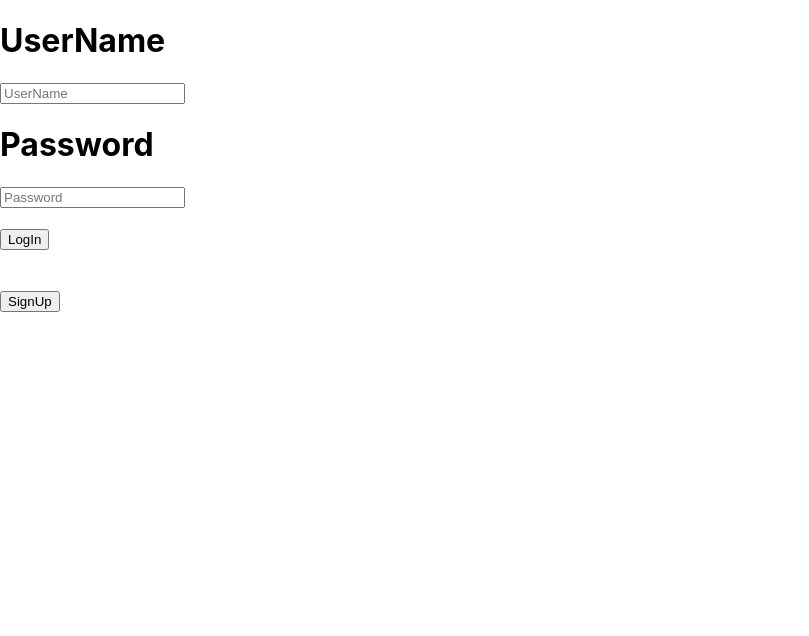
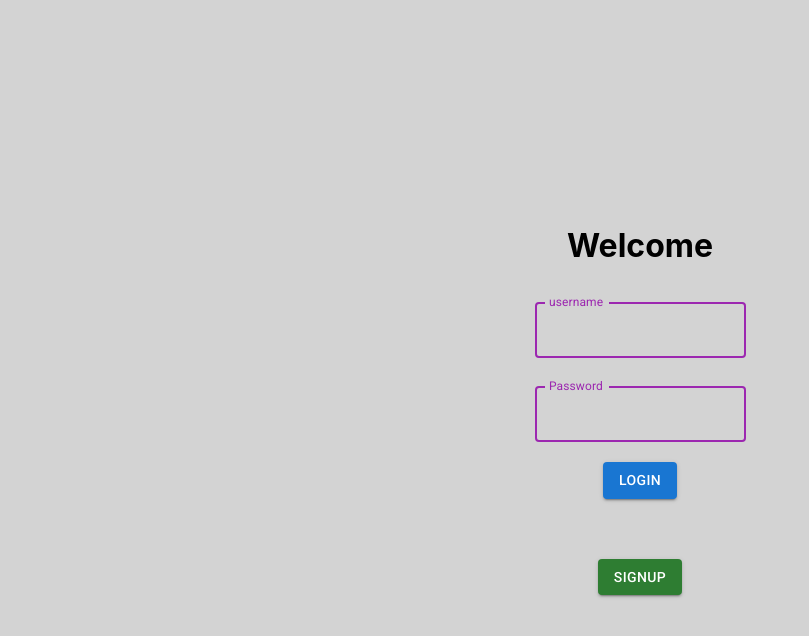
Before and after one commit to gokulanand-selvan/todo, a React (Create React App) app: page / in a window 1280 px wide. Shown: the top 636 px of the page, without its empty margins (0-809 px from the left). Built offline with nearby package versions, Linux system fonts and the light colour scheme.

Commit message:
Inserting MUI

```diff
--- a/package.json
+++ b/package.json
@@ -3,6 +3,10 @@
   "version": "0.1.0",
   "private": true,
   "dependencies": {
+    "@emotion/react": "^11.10.4",
+    "@emotion/styled": "^11.10.4",
+    "@mui/icons-material": "^5.10.3",
+    "@mui/material": "^5.10.5",
     "@testing-library/jest-dom": "^5.16.5",
     "@testing-library/react": "^13.3.0",
     "@testing-library/user-event": "^13.5.0",
--- a/public/index.html
+++ b/public/index.html
@@ -42,5 +42,17 @@
       To begin the development, run `npm start` or `yarn start`.
       To create a production bundle, use `npm run build` or `yarn build`.
     -->
+
+    <link
+  rel="stylesheet"
+  href="https://fonts.googleapis.com/css?family=Roboto:300,400,500,700&display=swap"
+/>
+
+<link
+  rel="stylesheet"
+  href="https://fonts.googleapis.com/icon?family=Material+Icons"
+/>
+
+
   </body>
 </html>
--- a/src/components/Login.jsx
+++ b/src/components/Login.jsx
@@ -1,10 +1,15 @@
 import React, { useState } from "react";
 import { useNavigate } from "react-router-dom";
+import Button from '@mui/material/Button';
+import { TextField } from "@mui/material";
+import './login.css'
+import { Box } from "@mui/system";
 
 
 export const Login = () => {
     const [name, setName] = useState("");
     const [passcode, setPasscode] = useState("");
+
     const handleSubmit = event => {
         event.preventDefault()
     };
@@ -12,17 +17,19 @@ export const Login = () => {
     const navigate = useNavigate();
 
     return (
-        <div className="parentlogin">
+        <Box className="parentlogin">
+
+            <h1 >Welcome</h1>
             <>
-                <form onSubmit={handleSubmit}>
+                {/* <form onSubmit={handleSubmit}>
                     <label>
                         <h1>UserName</h1>
                         <input
+                            id="username"
                             type={"text"}
                             placeholder={'UserName'}
                             value={name}
-                            onChange={(e) => setName(e.target.value)}
-                        />
+                            onChange={(e) => setName(e.target.value)} />
                     </label>
                     <br />
                     <label>
@@ -31,20 +38,37 @@ export const Login = () => {
                             type={"password"}
                             placeholder={'Password'}
                             value={passcode}
-                            onChange={(e) => setPasscode(e.target.value)}
-                        />
+                            onChange={(e) => setPasscode(e.target.value)} />
                     </label>
                     <br />
-                </form>
+                </form> */}
+
+
+                <TextField
+                    margin="normal"
+                    label="username"
+                    color="secondary"
+                    value={name}
+                    onChange={(e) => setName(e.target.value)}
+                    focused />
+                <br />
+                <TextField
+                    type={"password"}
+                    label='Password'
+                    color="secondary"
+                    value={passcode}
+                    onChange={(e) => setPasscode(e.target.value)}
+                    focused />
+
             </>
             <br />
-            <button type="submit" onClick={() => navigate("/todo")}>LogIn</button>
+            <Button onSubmit={handleSubmit} variant="contained" type="submit" onClick={() => navigate("/todo")}>LogIn</Button>
             <>
                 <br />
                 <br />
                 <br />
-                <button type="submit" onClick={() => navigate("/signUp")}> SignUp</button>
+                <Button onSubmit={handleSubmit} variant="contained" type="submit" color="success" onClick={() => navigate("/signUp")}>SignUp</Button>
             </>
-        </div>
+        </Box>
     );
 }
--- a/src/components/SignuUP.jsx
+++ b/src/components/SignuUP.jsx
@@ -1,6 +1,9 @@
 import React, { useState } from "react";
 import { useNavigate } from "react-router-dom";
 import { useEffect } from "react";
+import { Box, Button, Paper, TableBody, TableCell, TableContainer, TableHead, TableRow } from "@mui/material";
+import { TextField } from "@mui/material";
+import { Table } from "@mui/material";
 
 export const SignUp = () => {
     const [username, setusername] = useState("")
@@ -40,17 +43,37 @@ export const SignUp = () => {
         fetch('https://ragu-hotel-api.herokuapp.com/api/signup', requestOptions)
             .then(response => response.json())
             .then(data => fetchData());
-
-
     }
 
+    // const changeHandeler = (e) => {
+    //     value = { username, psw, ph }
+    //     setusername(e.target.value)
+    //     setph(e.target.value)
+    //     setph(e.target.value)
+    // }
+
     return (
-        <div className="parentsign">
+        <Box className="parentsign"
+            sx={{
+                width: '100%',
+                height: "100%",
+                backgroundColor: 'lightgrey',
+                textAlign: 'center',
+                justifyContent: "center",
+            }}
+        >
 
-            <button onClick={() => navigate(-1)}> Home </button>
-            <div>
-                <form onSubmit={handleSubmit}>
-                    <label>
+            <Button onClick={() => navigate(-1)}> Home </Button>
+            <Box
+                sx={{
+                    display: "flex",
+                    flexDirection: "column",
+                    alignItems: 'center',
+                    justifyContent: "center",
+                }}
+            >
+                <form onSubmit={handleSubmit} >
+                    {/* <label>
                         <h1>User Name</h1>
                         <input type={"text"} value={username} onChange={(e) => setusername(e.target.value)} placeholder={"User Name"} />
                     </label>
@@ -61,14 +84,60 @@ export const SignUp = () => {
                     <label>
                         <h1>Phone Number</h1>
                         <input type={'number'} value={ph} onChange={(e) => setph(e.target.value)} />
-                    </label>
+                    </label> */}
+
+                    <TextField
+                        margin="normal"
+                        color="secondary"
+                        label="username"
+                        value={username}
+                        onChange={(e) => setusername(e.target.value)}
+                    />
+
+                    <TextField
+                        margin="normal"
+                        color="secondary"
+                        label="Password"
+                        value={psw}
+                        onChange={(e) => setpsw(e.target.value)}
+
+                    />
+
+                    <TextField inputProps={{ inputMode: 'numeric', pattern: '[0-9]*' }}
+                        margin="normal"
+                        color="secondary"
+                        label="PhoneNumber"
+                        value={ph}
+                        onChange={(e) => setph(e.target.value)}
+                    />
+                    <br />
+                    <Button variant="contained" type="submit" onClick={() => { onClickSignUp(); setusername(""); setpsw(''); setph("") }}> Sign Up </Button>
                 </form>
-            </div>
-            <br />
-            <button type="submit" onClick={onClickSignUp}> Sign Up </button>
-            <ul >
-                {postId.map((list, key) => <li key={key}>{list.username} {list.password}</li>)}
-            </ul>
-        </div>
+            </Box>
+
+            {/* {postId.map((list, key) => <p key={key}>{list.username} {list.password}</p>)} */}
+            <Box>
+                <TableContainer component={Paper} >
+                    <Table sx={{ minWidth: 10 }} aria-label="simple table">
+                        <TableHead
+                            sx={{
+                                backgroundColor: "green",
+                                borderColor: "red",
+                            }}>
+                            <TableRow>
+                                <TableCell>Username</TableCell>
+                                <TableCell >Password</TableCell>
+                            </TableRow>
+                        </TableHead>
+                        <TableBody>
+                            <TableCell>
+                                {postId.map((list, key) => <p key={key}>{list.username}</p>)}
+                            </TableCell>
+                            <TableCell> {postId.map((list, key) => <p key={key}> {list.password}</p>)}</TableCell>
+                        </TableBody>
+                    </Table>
+                </TableContainer>
+            </Box>
+        </Box >
     );
 };
--- /dev/null
+++ b/src/components/login.css
@@ -0,0 +1,13 @@
+.parentlogin {
+  height: 100vh;
+  display: flex;
+  align-items: center;
+  justify-content: center;
+  flex-direction: column;
+  align-content: flex-start;
+  background-color: lightgray;
+  /* background-image: linear-gradient(
+    rgba(245, 70, 66, 0.75),
+    rgba(8, 83, 156, 0.75)
+  ); */
+}
--- a/src/todoAdd.jsx
+++ b/src/todoAdd.jsx
@@ -1,3 +1,4 @@
+import { Box, Button } from "@mui/material";
 function ListName(props) {
 
 
@@ -12,19 +13,17 @@ function ListName(props) {
       })
   }
 
-
   return (
-    <div className="content" style={{ display: "flex" }} key={props.index}>
+    <Box className="content" style={{ display: "flex" }} key={props.index}>
       {/* <p>{props.list}</p> */}
       <p> {props.list.data}</p>
-      <button
-        id="dlt"
+      <Button
+        variant="contained"
         onClick={onClickDelete}
-
       >
         delete
-      </button>
-    </div >
+      </Button>
+    </Box >
   );
 }
 export default ListName;
--- a/src/todoFuncuntion.jsx
+++ b/src/todoFuncuntion.jsx
@@ -4,6 +4,7 @@ import { useEffect } from "react";
 import ListName from "./todoAdd";
 import bgImage from "./images/task.jpg";
 import { WiMoonAltThirdQuarter } from "react-icons/wi";
+import Button from "@mui/material/Button"
 
 
 
@@ -24,6 +25,7 @@ export function Todo() {
   let [task, setTask] = useState("");
   let [arr, setArr] = useState([]);
   let [mode, setMode] = useState(blackLight);
+  // const [loading, setLoading] = useState(true)
 
   const fetchList = () => {
     const requestOptions = {
@@ -34,7 +36,7 @@ export function Todo() {
     fetch('https://ragu-hotel-api.herokuapp.com/api/todo', requestOptions)
       .then(response => response.json())
 
-      .then(data => setArr((data)));
+      .then(data => { setArr((data)) });
 
   }
 
@@ -54,16 +56,6 @@ export function Todo() {
       .then(data => fetchList())
   }
 
-  // const onClickDelete = () => {
-  //   const requestOptions = {
-  //     method: "DELETE",
-  //     headers: { 'Content-Type': 'application/json' },
-  //     body: JSON.stringify({ data: arr.id })
-  //   }
-  //   fetch('https://ragu-hotel-api.herokuapp.com/api/todo/${_id}', requestOptions)
-  //     .teh(response => response.json)
-  //     .then(data => fetchList())
-  // }
 
 
   return (
@@ -86,7 +78,7 @@ export function Todo() {
               placeholder="Enter the  Task"
               style={{ backgroundColor: mode.bg, color: mode.text }}
             />
-            <button
+            <Button
               id="butt"
               onClick={() => {
                 // setArr([task, ...arr]);
@@ -95,7 +87,7 @@ export function Todo() {
               }}
             >
               Add
-            </button>
+            </Button>
             <WiMoonAltThirdQuarter
               id="themeButton"
               size={40}
```
Also changed, not shown: 1 other file (tests, documents, lock files or other folders).
